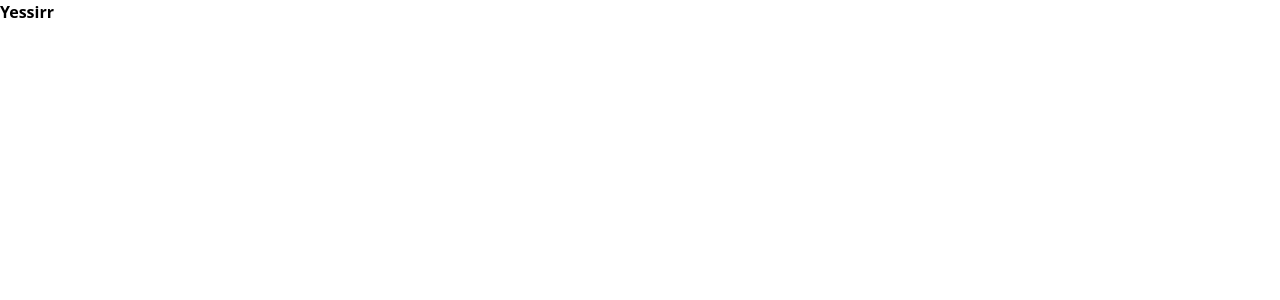
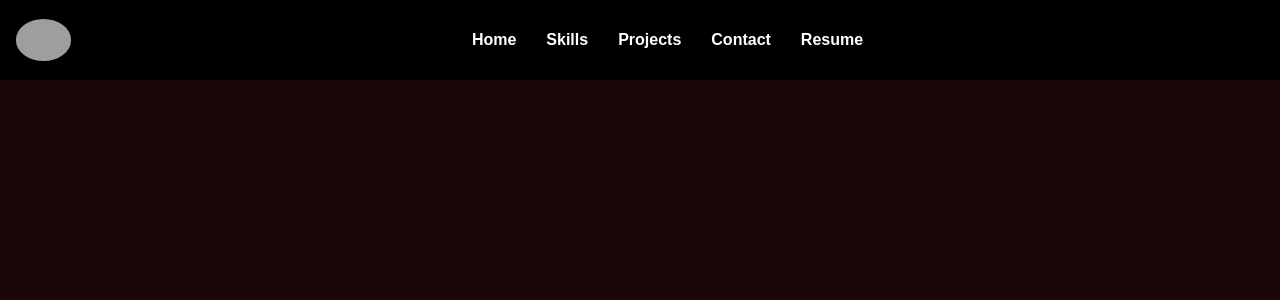
Before and after one commit to MoeCancode/portfolio, a React (Create React App) app: page / in a window 1280 px wide. Shown: the top 300 px of the page. Built offline with nearby package versions, Linux system fonts and the light colour scheme; grey boxes are pictures that could not be loaded.

Commit message:
Add navbar links

```diff
--- a/package.json
+++ b/package.json
@@ -10,6 +10,7 @@
     "postcss": "^8.4.14",
     "react": "^18.1.0",
     "react-dom": "^18.1.0",
+    "react-icons": "^4.4.0",
     "react-scripts": "5.0.1",
     "tailwindcss": "^3.0.24",
     "web-vitals": "^2.1.4"
--- a/src/App.js
+++ b/src/App.js
@@ -1,9 +1,10 @@
+import Header from "./components/Header";
 
 
 function App() {
   return (
     <div>
-      <p className="font-bold">Yessirr</p>
+      <Header/>
     </div>
   );
 }
--- /dev/null
+++ b/src/components/Header.js
@@ -0,0 +1,40 @@
+import DP from "../assets/cropped.jpg";
+
+const Header = () => {
+  return (
+    <div className="fixed w-full h-[80px] flex justify-between items-center px-4 bg-[#000000] text-[#FFFFFF] font-bold">
+      {/* My picture  */}
+      <div>
+        <img
+          src={DP}
+          alt="Display Picture"
+          style={{ width: "55px", height: "auto", borderRadius: "50%" }}
+        />
+      </div>
+      {/* Nav Links */}
+      <div>
+        <ul className="flex">
+          <li>Home</li>
+          <li>Skills</li>
+          <li>Projects</li>
+          <li>Contact</li>
+          <li>Resume</li>
+        </ul>
+      </div>
+      {/* Collapsed menu icon */}
+      <div>
+        {}
+      </div>
+      {/* Collapsed menu option */}
+      <ul className="hidden">
+          <li>Home</li>
+          <li>Skills</li>
+          <li>Projects</li>
+          <li>Contact</li>
+          <li>Resume</li>
+        </ul>
+    </div>
+  );
+};
+
+export default Header;
--- a/src/index.css
+++ b/src/index.css
@@ -1,3 +1,18 @@
 @tailwind base;
 @tailwind components;
 @tailwind utilities;
+
+@import url('https://fonts.googleapis.com/css2?family=Montserrat:wght@200;500&family=Source+Sans+Pro:wght@300&display=swap');
+
+body {
+    /* font-family: 'Montserrat', sans-serif; */
+    font-family: 'Source Sans Pro', sans-serif;
+    font-weight: 200;
+    background-color: rgb(27, 7, 7);
+}
+
+li {
+    padding-left: 15px;
+    padding-right: 15px;
+    cursor: pointer;
+}
```
Also changed, not shown: 2 other files (tests, documents, lock files or other folders).
